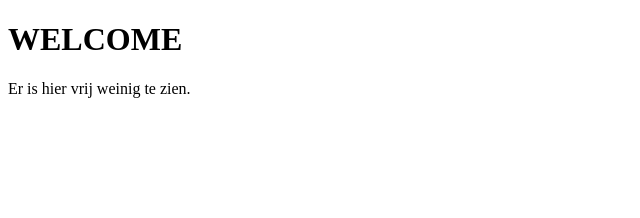
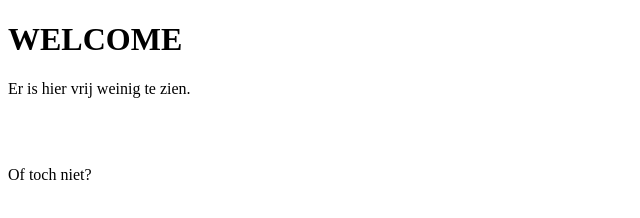
Before and after one commit to JonahVisscher/JonahVisscher.github.io, a plain HTML site: page index.html in a window 1280 px wide. Shown: the whole page, without its empty margins (0-640 px from the left). Drawn offline with Linux system fonts and the light colour scheme.

Commit message:
Of toch niet

```diff
--- a/index.html
+++ b/index.html
@@ -3,5 +3,8 @@
 <body>
 <h1>WELCOME</h1>
 <p>Er is hier vrij weinig te zien.</p>
+<br>
+<br>
+<p>Of toch niet?</p>
 </body>
 </html>
```
